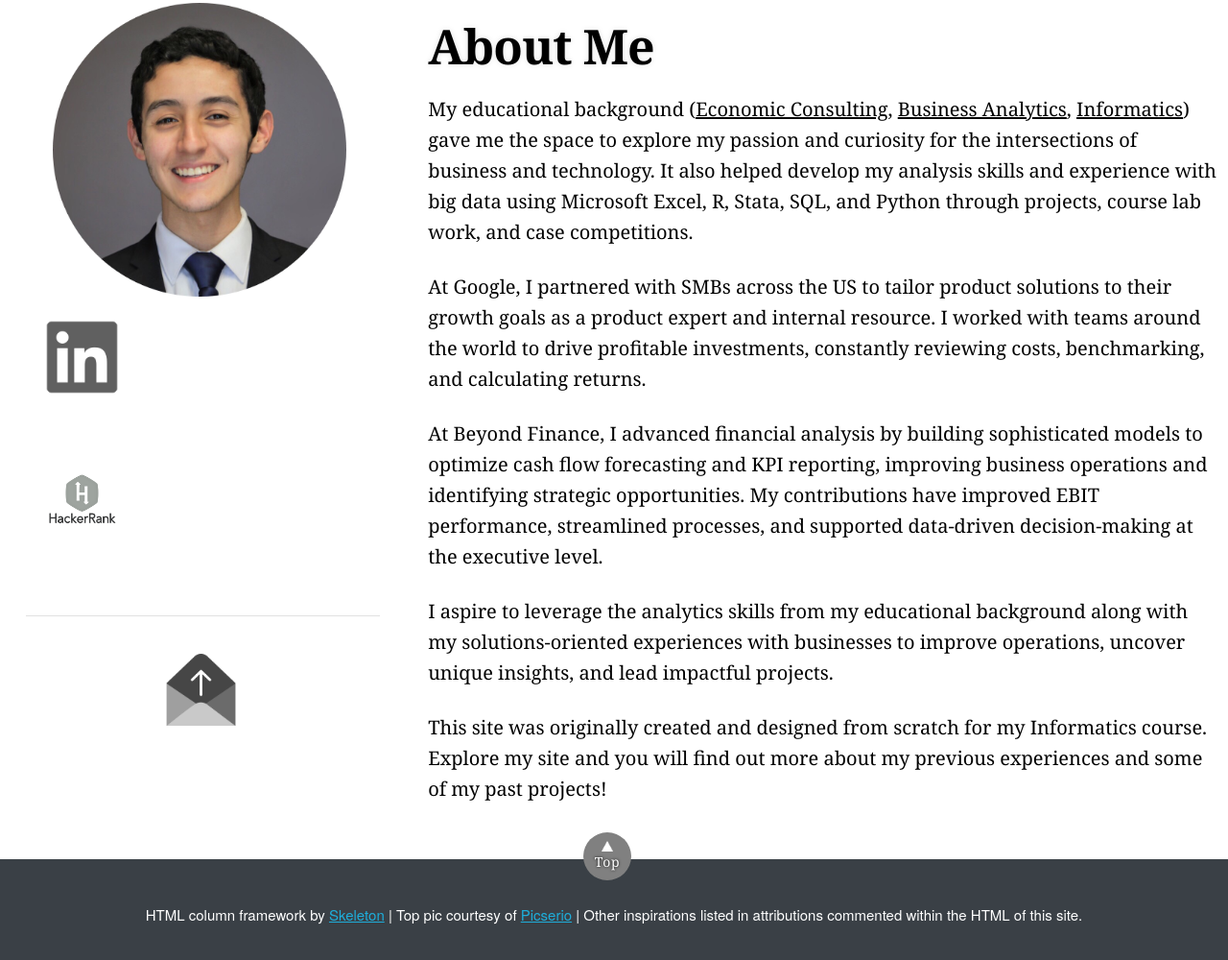
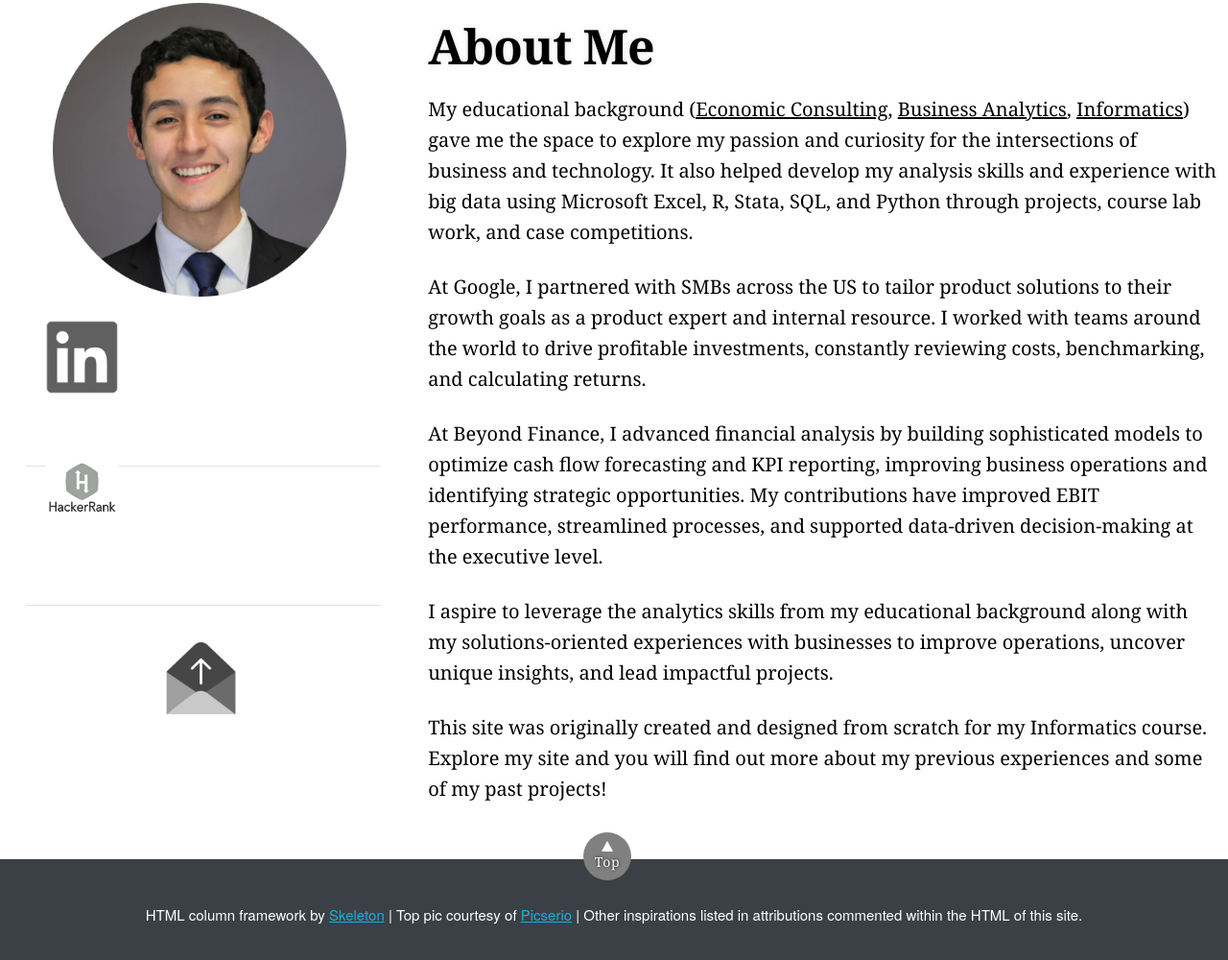
Before and after one commit to c-puente/public, a plain HTML site: page index.html in a window 1280 px wide. Shown: the part 592-1592 px from the top of the page at 96% size. Drawn offline with nearby package versions, Linux system fonts and the light colour scheme.

Commit message:
Update index.html
Signed-off-by: c-puente <capuente6@gmail.com>

```diff
--- a/index.html
+++ b/index.html
@@ -30,14 +30,15 @@
 		<img class= "headshot-circle" src="images/headshot-circle.png" />
 		<br>
 		<br>
-		<div class="icon-row">
+
 		<a href="https://www.linkedin.com/in/cristian-p" target="_blank">
 			<div id="linkedin"></div>
 		</a>
+		<hr style="margin-left: 5%; margin-top: -1.3%; margin-bottom: -2%">
 		<a href="https://hackerrank.com/capuente6" target="_blank">
 			<div id="hackerrank"></div>
 		</a>
-		</div>
+
 		<hr style="margin-left: 5%; margin-top: -1.3%; margin-bottom: -2%">
 		<a href="mailto:capuente6@gmail.com" target="_blank"><div id = "email"></div> </a>
 	<!-- Mail Icon made by https://www.flaticon.com/authors/smashicons "Smashicons" from https://www.flaticon.com/  -->
```
